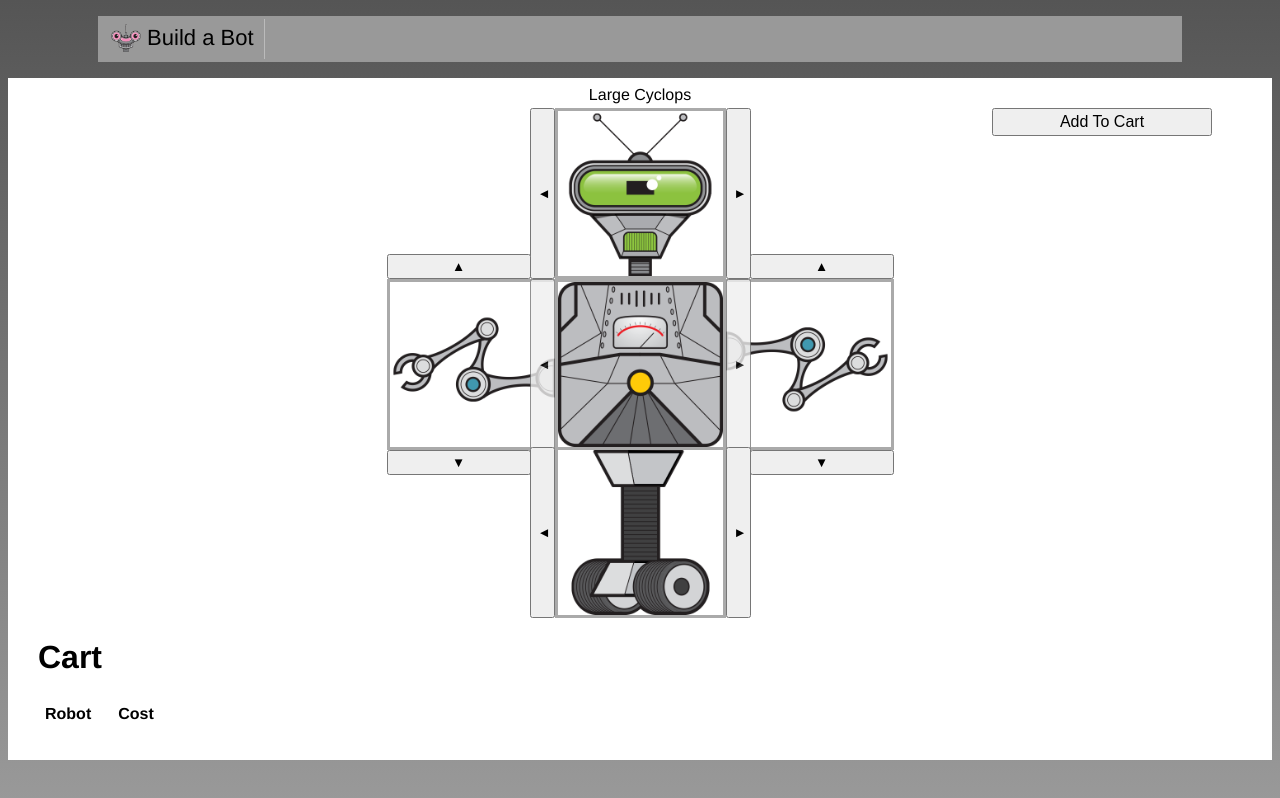
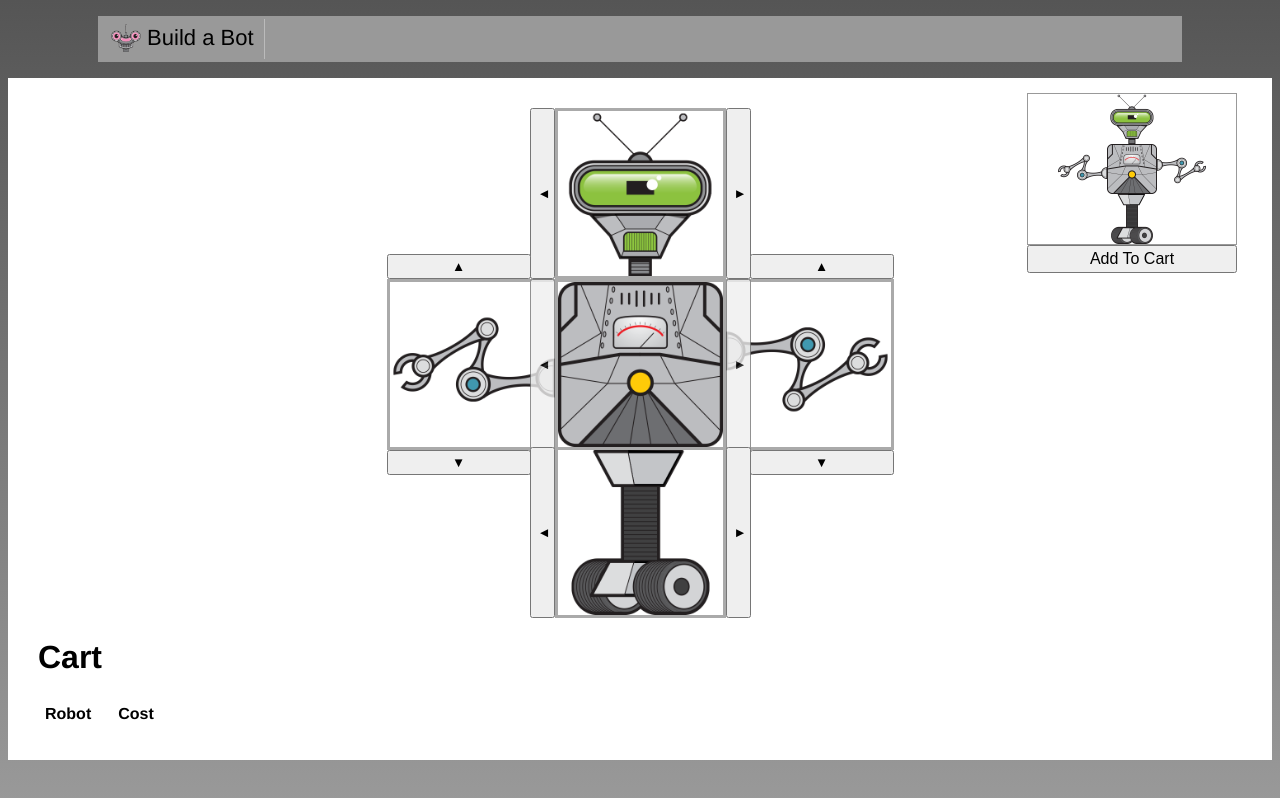
Before and after one commit to IndianaDMF/learn-vue, a Vue app in the folder build-a-bot/: page / in a window 1280 px wide. Built offline with nearby package versions, Linux system fonts and the light colour scheme.

Commit message:
emit events from child

```diff
--- a/build-a-bot/src/build/PartSelecter.vue
+++ b/build-a-bot/src/build/PartSelector.vue
@@ -1,5 +1,5 @@
 <template>
-  <div class="part">
+  <div class="part" :class="position">
     <img :src="selectedPart.src" title="arm"/>
     <button @click="selectPreviousPart()" class="prev-selector"></button>
     <button @click="selectNextPart()" class="next-selector"></button>
@@ -8,9 +8,6 @@
 </template>
 
 <script>
-import availableParts from '../data/parts';
-
-const parts = availableParts.heads;
 
 function getPreviousValidIndex(index, length) {
   const deprecatedIndex = index - 1;
@@ -23,28 +20,51 @@ function getNextValidIndex(index, length) {
 }
 
 export default {
+  props: {
+    parts: {
+      type: Array,
+      required: true,
+      validator(value) {
+        return ['left', 'right', 'top', 'bottom', 'center'].includes(value);
+      },
+    },
+    position: {
+      type: String,
+      required: true,
+    },
+  },
   data() {
     return { selectedPartIndex: 0 };
   },
   computed: {
     selectedPart() {
-      return parts[this.selectedPartIndex];
+      return this.parts[this.selectedPartIndex];
     },
   },
+  created() {
+    // event is emitted on resovle. this is a vue.js lifecycle event
+    this.emitSelectedPart();
+  },
+  updated() {
+    // event is emitted on update to a bound prop. this is a vue.js lifecycle event
+    this.emitSelectedPart();
+  },
   methods: {
+    emitSelectedPart() {
+      this.$emit('partSelected', this.selectedPart);
+    },
     selectNextPart() {
       this.selectedPartIndex = getNextValidIndex(
         this.selectedPartIndex,
-        parts.length,
+        this.parts.length,
       );
     },
     selectPreviousPart() {
       this.selectedPartIndex = getPreviousValidIndex(
         this.selectedPartIndex,
-        parts.length,
+        this.parts.length,
       );
     },
-
   },
 };
 
--- a/build-a-bot/src/build/RobotBuilder.vue
+++ b/build-a-bot/src/build/RobotBuilder.vue
@@ -1,40 +1,52 @@
 <template>
   <div class="content">
-    <button class="add-to-cart" @click="addToCart()">Add To Cart</button>
+        <div class="preview">
+      <div class="preview-content">
+        <div class="top-row">
+          <img :src="selectedRobot.head.src"/>
+        </div>
+        <div class="middle-row">
+          <img :src="selectedRobot.leftArm.src" class="rotate-left"/>
+          <img :src="selectedRobot.torso.src"/>
+          <img :src="selectedRobot.rightArm.src" class="rotate-right"/>
+        </div>
+        <div class="bottom-row">
+          <img :src="selectedRobot.base.src"/>
+        </div>
+      </div>
+      <button class="add-to-cart" @click="addToCart()">Add To Cart</button>
+    </div>
     <div class="top-row">
-      <div :class="[saleBorderClass, 'top', 'part']">
-        <div class="robot-name">
+      <div>
+        <!-- <div class="robot-name">
           {{selectedRobot.head.title}}
           <span v-if="selectedRobot.head.onSale" class="sale">Sale!</span>
-        </div>
-        <img :src="selectedRobot.head.src" title="head">
-        <button @click="selectPreviousHead()" class="prev-selector">&#9668;</button>
-        <button @click="selectNextHead()" class="next-selector">&#9658;</button>
+        </div> -->
+        <PartSelector
+         :parts="availableParts.heads"
+          position="top"
+          @partSelected="part => selectedRobot.head=part"/>
       </div>
     </div>
     <div class="middle-row">
-      <div class="left part">
-        <img :src="selectedRobot.leftArm.src" title="left arm">
-        <button @click="selectPreviousLeftArm()" class="prev-selector">&#9650;</button>
-        <button @click="selectNextLeftArm()" class="next-selector">&#9660;</button>
-      </div>
-      <div class="center part">
-        <img :src="selectedRobot.torso.src" title="left arm">
-        <button @click="selectPreviousTorso()" class="prev-selector">&#9668;</button>
-        <button @click="selectNextTorso()" class="next-selector">&#9658;</button>
-      </div>
-      <div class="right part">
-        <img :src="selectedRobot.rightArm.src" title="left arm">
-        <button @click="selectPreviousRightArm()" class="prev-selector">&#9650;</button>
-        <button @click="selectNextRightArm()" class="next-selector">&#9660;</button>
-      </div>
+     <PartSelector
+      :parts="availableParts.arms"
+       position="left"
+       @partSelected="part => selectedRobot.leftArm=part"/>
+     <PartSelector
+      :parts="availableParts.torsos"
+       position="center"
+       @partSelected="part => selectedRobot.torso=part"/>
+     <PartSelector
+      :parts="availableParts.arms"
+       position="right"
+       @partSelected="part => selectedRobot.rightArm=part"/>
     </div>
     <div class="bottom-row">
-      <div class="bottom part">
-        <img :src="selectedRobot.base.src" title="left arm">
-        <button @click="selectPreviousBase()" class="prev-selector">&#9668;</button>
-        <button @click="selectNextBase()" class="next-selector">&#9658;</button>
-      </div>
+      <PartSelector
+       :parts="availableParts.bases"
+        position="bottom"
+        @partSelected="part => selectedRobot.base=part"/>
     </div>
     <div>
       <h1>Cart</h1>
@@ -59,28 +71,22 @@
 <script>
 import availableParts from '../data/parts';
 import createdHookMixin from './created-hook-mixin';
-
-function getPreviousValidIndex(index, length) {
-  const decrementIndex = index - 1;
-  return decrementIndex < 0 ? length - 1 : decrementIndex;
-}
-
-function getNextValidIndex(index, length) {
-  const incrementedIndex = index + 1;
-  return incrementedIndex > length - 1 ? 0 : incrementedIndex;
-}
+import PartSelector from './PartSelector.vue';
 
 export default {
   name: 'RobotBuilder',
+  components: { PartSelector },
   data() {
     return {
       availableParts,
       cart: [],
-      selectedHeadIndex: 0,
-      selectedRightArmIndex: 0,
-      selectedLeftArmIndex: 0,
-      selectedTorsoIndex: 0,
-      selectedBaseIndex: 0,
+      selectedRobot: {
+        head: {},
+        leftArm: {},
+        rightArm: {},
+        torso: {},
+        base: {},
+      },
     };
   },
   mixins: [createdHookMixin],
@@ -93,81 +99,12 @@ export default {
         border: this.selectedRobot.onSale ? '3px solid red' : '3px solid #aaa',
       };
     },
-    selectedRobot() {
-      return {
-        head: availableParts.heads[this.selectedHeadIndex],
-        leftArm: availableParts.arms[this.selectedLeftArmIndex],
-        rightArm: availableParts.arms[this.selectedRightArmIndex],
-        torso: availableParts.torsos[this.selectedTorsoIndex],
-        base: availableParts.bases[this.selectedBaseIndex],
-      };
-    },
   },
   methods: {
     addToCart() {
       const robot = this.selectedRobot;
       const cost = robot.head.cost + robot.leftArm.cost + robot.rightArm.cost + robot.torso.cost + robot.base.cost;
       this.cart.push(Object.assign({}, robot, { cost }));
-    },
-    selectNextHead() {
-      this.selectedHeadIndex = getNextValidIndex(
-        this.selectedHeadIndex,
-        availableParts.heads.length,
-      );
-    },
-    selectPreviousHead() {
-      this.selectedHeadIndex = getPreviousValidIndex(
-        this.selectedHeadIndex,
-        availableParts.heads.length,
-      );
-    },
-    selectNextLeftArm() {
-      this.selectedLeftArmIndex = getNextValidIndex(
-        this.selectedLeftArmIndex,
-        availableParts.arms.length,
-      );
-    },
-    selectPreviousLeftArm() {
-      this.selectedLeftArmIndex = getPreviousValidIndex(
-        this.selectedLeftArmIndex,
-        availableParts.arms.length,
-      );
-    },
-    selectNextTorso() {
-      this.selectedTorsoIndex = getNextValidIndex(
-        this.selectedTorsoIndex,
-        availableParts.torsos.length,
-      );
-    },
-    selectPreviousTorso() {
-      this.selectedTorsoIndex = getPreviousValidIndex(
-        this.selectedTorsoIndex,
-        availableParts.torsos.length,
-      );
-    },
-    selectNextRightArm() {
-      this.selectedRightArmIndex = getNextValidIndex(
-        this.selectedRightArmIndex,
-        availableParts.arms.length,
-      );
-    },
-    selectPreviousRightArm() {
-      this.selectedRightArmIndex = getPreviousValidIndex(
-        this.selectedRightArmIndex,
-        availableParts.arms.length,
-      );
-    },
-    selectNextBase() {
-      this.selectedBaseIndex = getNextValidIndex(
-        this.selectedBaseIndex,
-        availableParts.bases.length,
-      );
-    },
-    selectPreviousBase() {
-      this.selectedBaseIndex = getPreviousValidIndex(
-        this.selectedBaseIndex,
-        availableParts.bases.length,
-      );
     },
   },
 };
@@ -279,8 +216,7 @@ export default {
 }
 .add-to-cart {
   position: absolute;
-  right: 30px;
-  width: 220px;
+  width: 210px;
   padding: 3px;
   font-size: 16px;
 }
@@ -296,4 +232,25 @@ th {
 .sale-border {
   border: 3px solid red;
 }
+.preview {
+  position: absolute;
+  top: -20px;
+  right: 0;
+  width: 210px;
+  height: 210px;
+  padding: 5px;
+}
+.preview-content {
+  border: 1px solid #999;
+}
+.preview img {
+  width: 50px;
+  height: 50px;
+}
+.rotate-right {
+  transform: rotate(90deg);
+}
+.rotate-left {
+  transform: rotate(-90deg);
+}
 </style>
```
